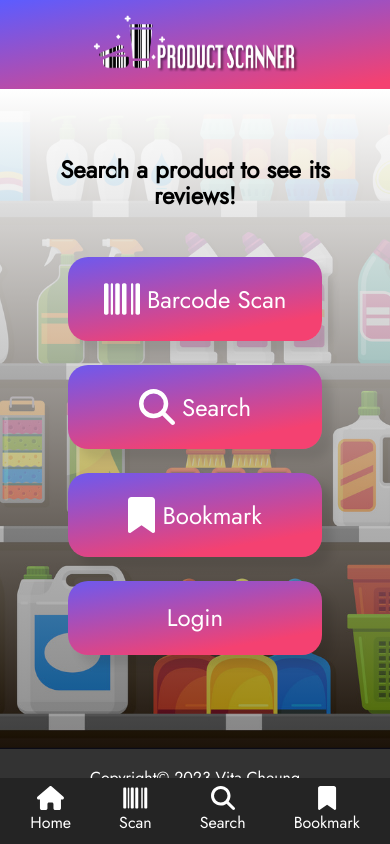
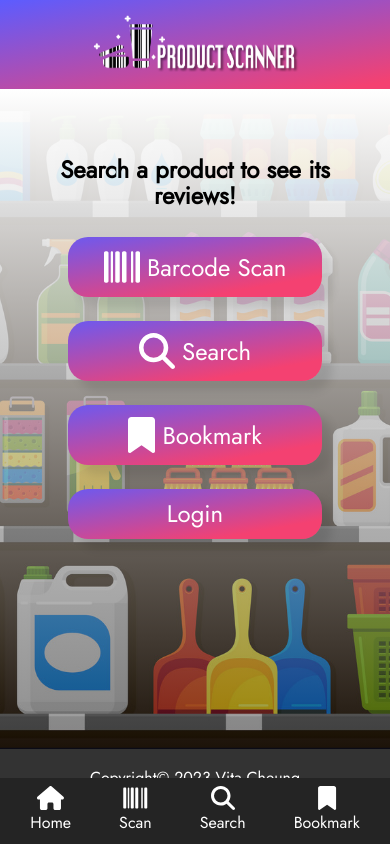
Before and after one commit to VitaCheung/ProductScanner, a React (Vite) app: page / in a window 390 px wide. Built offline with nearby package versions, Linux system fonts and the light colour scheme; a web font is replaced by a local one.

Commit message:
update style

```diff
--- a/src/App.css
+++ b/src/App.css
@@ -390,6 +390,9 @@ color:rgb(244, 65, 113);
   #home{
     padding: 3em 2em;
   }
+  #home h2{
+    margin-bottom:0;
+  }
   #home-nav ul{
     margin: 0;
     padding: 1em 1.5em;
@@ -397,7 +400,7 @@ color:rgb(244, 65, 113);
   #home-nav li, #logout_btn li{
     text-align: center;
     margin: .5em;
-    padding: 1em;
+    padding: .5em 0.8em;
   }
   #login{
     margin:0 3em 0 3em;
```
